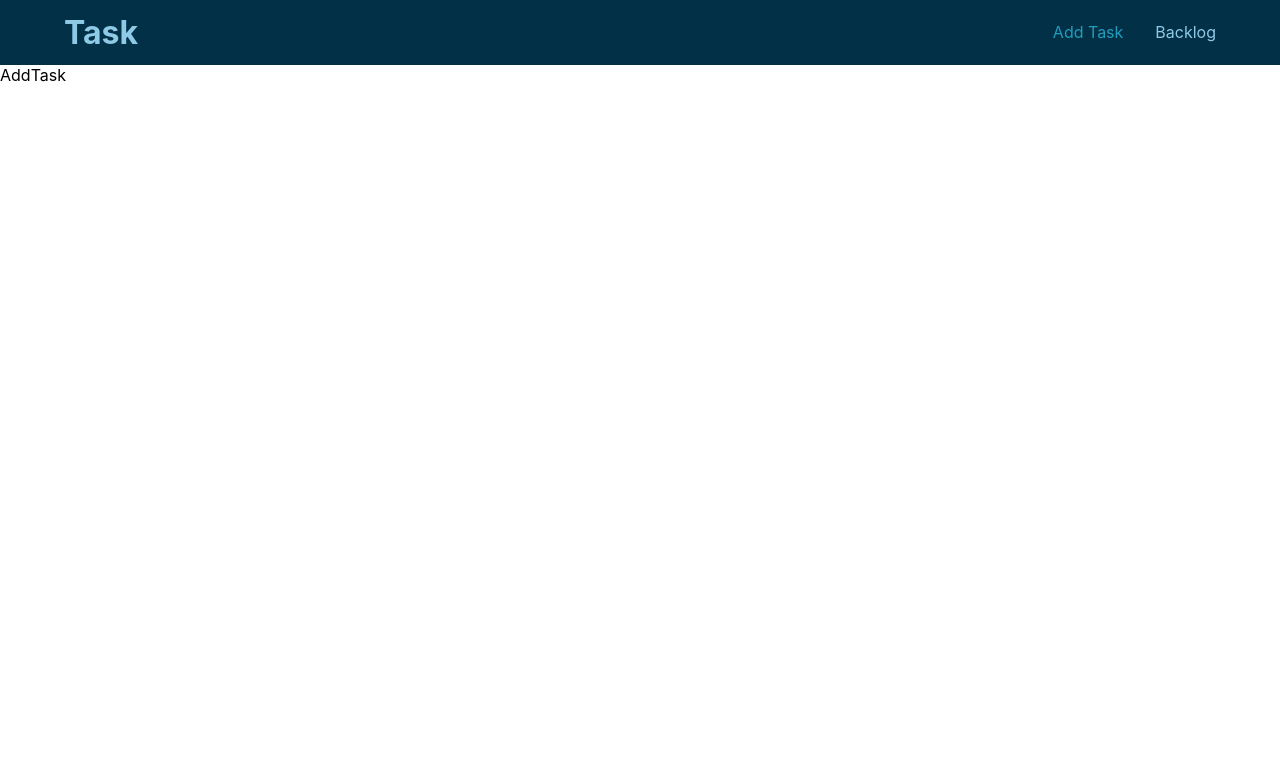
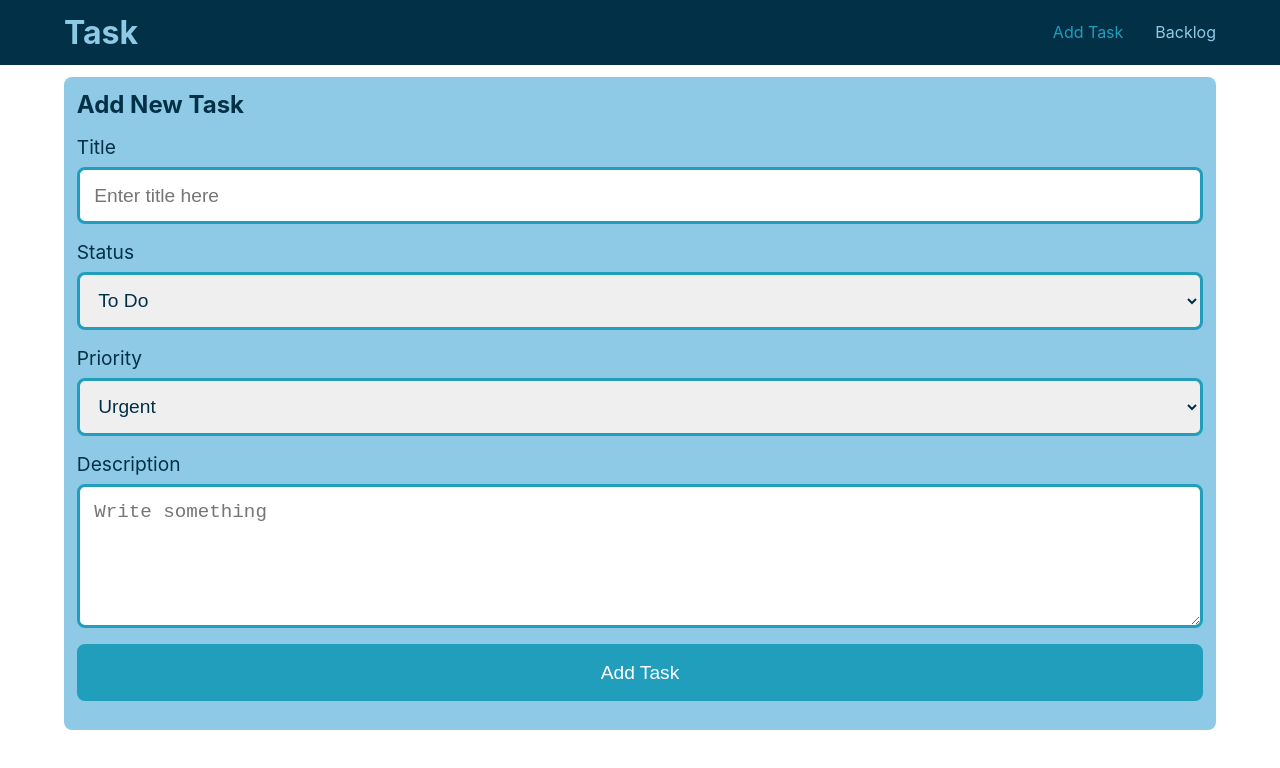
Before and after one commit to mahmoudamanaa/task-management-system, a React (Vite) app: page /add-task in a window 1280 px wide. Shown: the top 768 px of the page. Built offline with nearby package versions, Linux system fonts and the light colour scheme.

Commit message:
[DEV] finishing working on the add task page

```diff
--- a/package.json
+++ b/package.json
@@ -10,9 +10,12 @@
     "preview": "vite preview"
   },
   "dependencies": {
+    "@hookform/resolvers": "^3.3.2",
     "react": "^18.2.0",
     "react-dom": "^18.2.0",
-    "react-router-dom": "^6.18.0"
+    "react-hook-form": "^7.48.2",
+    "react-router-dom": "^6.18.0",
+    "yup": "^1.3.2"
   },
   "devDependencies": {
     "@types/react": "^18.2.15",
--- /dev/null
+++ b/src/components/Form.jsx
@@ -0,0 +1,95 @@
+import styles from "./Form.module.css";
+
+import { useForm } from "react-hook-form";
+import * as yup from "yup";
+import { yupResolver } from "@hookform/resolvers/yup";
+import { useTasks } from "../contexts/TasksContext";
+import { useNavigate } from "react-router";
+
+const schema = yup.object().shape({
+  title: yup.string().required(),
+  status: yup.string().required(),
+  priority: yup.string().required(),
+  description: yup.string().required(),
+});
+
+export default function Form() {
+  const {
+    register,
+    handleSubmit,
+    formState: { errors },
+    reset,
+  } = useForm({
+    resolver: yupResolver(schema),
+  });
+
+  const { addTask } = useTasks();
+
+  const navigate = useNavigate();
+
+  function handleFormSubmit(data) {
+    addTask(data.title, data.status, data.priority, data.description);
+    reset();
+    navigate("/");
+  }
+
+  return (
+    <form onSubmit={handleSubmit(handleFormSubmit)} className={styles.form}>
+      <div className={styles.formAction}>
+        <label htmlFor="title">Title</label>
+        <input
+          type="text"
+          name="title"
+          id="title"
+          placeholder="Enter title here"
+          {...register("title")}
+          className={errors.title ? styles.inputError : ""}
+        />
+        <p>{errors.title?.message}</p>
+      </div>
+      <div className={styles.formAction}>
+        <label htmlFor="status">Status</label>
+        <select
+          name="status"
+          id="status"
+          {...register("status")}
+          className={errors.status ? styles.inputError : ""}
+        >
+          <option value="To Do">To Do</option>
+          <option value="In Progress">In Progress</option>
+          <option value="Testing">Testing</option>
+          <option value="Done">Done</option>
+        </select>
+        <p>{errors.status?.message}</p>
+      </div>
+      <div className={styles.formAction}>
+        <label htmlFor="priority">Priority</label>
+        <select
+          name="priority"
+          id="priority"
+          {...register("priority")}
+          className={errors.priority ? styles.inputError : ""}
+        >
+          <option value="Urgent">Urgent</option>
+          <option value="Normal">Normal</option>
+        </select>
+        <p>{errors.priority?.message}</p>
+      </div>
+      <div className={styles.formAction}>
+        <label htmlFor="description">Description</label>
+        <textarea
+          name="description"
+          id="description"
+          rows={5}
+          placeholder="Write something"
+          {...register("description")}
+          className={errors.description ? styles.inputError : ""}
+        ></textarea>
+        <p>{errors.description?.message}</p>
+      </div>
+      <div className={styles.formAction}>
+        <button type="submit">Add Task</button>
+      </div>
+    </form>
+  );
+}
--- /dev/null
+++ b/src/components/Form.module.css
@@ -0,0 +1,46 @@
+.form {
+  margin-top: 1rem;
+}
+
+.form .formAction {
+  margin: 1rem 0;
+  display: flex;
+  flex-direction: column;
+}
+
+.form .formAction label {
+  margin-bottom: 0.5rem;
+  font-size: 1.2rem;
+}
+
+.form .formAction input,
+.form .formAction select,
+.form .formAction textarea,
+.form .formAction button {
+  padding: 0.9rem;
+  font-size: 1.2rem;
+  border-radius: 0.5rem;
+  border: 0.2rem solid var(--middleblue);
+  color: var(--darkblue);
+}
+
+.form .formAction input:focus,
+.form .formAction select:focus,
+.form .formAction textarea:focus {
+  border: 0.2rem solid var(--darkblue);
+  outline: none;
+}
+
+.form .formAction button {
+  cursor: pointer;
+  background-color: var(--middleblue);
+  color: white;
+}
+
+.form p {
+  color: darkred;
+}
+
+.form .formAction .inputError {
+  border: 0.2rem solid darkred;
+}
--- /dev/null
+++ b/src/components/FormContainer.jsx
@@ -0,0 +1,11 @@
+import Form from "./Form";
+import styles from "./FormContainer.module.css";
+
+export default function FormContainer() {
+  return (
+    <article className={styles.formContainer}>
+      <h1>Add New Task</h1>
+      <Form />
+    </article>
+  );
+}
--- /dev/null
+++ b/src/components/FormContainer.module.css
@@ -0,0 +1,6 @@
+.formContainer {
+  background-color: var(--lightblue);
+  color: var(--darkblue);
+  padding: 0.8rem;
+  border-radius: 0.5rem;
+}
--- a/src/contexts/TasksContext.jsx
+++ b/src/contexts/TasksContext.jsx
@@ -1,93 +1,24 @@
-import { createContext, useContext } from "react";
+import { createContext, useContext, useState } from "react";
 
 const TasksContext = createContext();
 
-const DUMMY_TASKS = [
-  {
-    id: "158962",
-    title: "Task 1",
-    status: "To Do",
-    priority: "Urgent",
-    description:
-      "lorem ipsum lorem ipsum lorem ipsum lorem ipmsum lorem ipsum lorem ipsum lorem ipsum lorem ipsum lorem ipmsum lorem ipsum",
-  },
-  {
-    id: "125473",
-    title: "Task 2",
-    status: "To Do",
-    priority: "Normal",
-    description:
-      "lorem ipsum lorem ipsum lorem ipsum lorem ipmsum lorem ipsum lorem ipsum lorem ipsum lorem ipsum lorem ipmsum lorem ipsum",
-  },
-  {
-    id: "147986",
-    title: "Task 3",
-    status: "To Do",
-    priority: "Urgent",
-    description:
-      "lorem ipsum lorem ipsum lorem ipsum lorem ipmsum lorem ipsum lorem ipsum lorem ipsum lorem ipsum lorem ipmsum lorem ipsum",
-  },
-  {
-    id: "123478",
-    title: "Task 4",
-    status: "In Progress",
-    priority: "Urgent",
-    description:
-      "lorem ipsum lorem ipsum lorem ipsum lorem ipmsum lorem ipsum lorem ipsum lorem ipsum lorem ipsum lorem ipmsum lorem ipsum",
-  },
-  {
-    id: "100086",
-    title: "Task 5",
-    status: "In Progress",
-    priority: "Urgent",
-    description:
-      "lorem ipsum lorem ipsum lorem ipsum lorem ipmsum lorem ipsum lorem ipsum lorem ipsum lorem ipsum lorem ipmsum lorem ipsum",
-  },
-  {
-    id: "102356",
-    title: "Task 6",
-    status: "Testing",
-    priority: "Normal",
-    description:
-      "lorem ipsum lorem ipsum lorem ipsum lorem ipmsum lorem ipsum lorem ipsum lorem ipsum lorem ipsum lorem ipmsum lorem ipsum",
-  },
-  {
-    id: "108503",
-    title: "Task 7",
-    status: "Testing",
-    priority: "Urgent",
-    description:
-      "lorem ipsum lorem ipsum lorem ipsum lorem ipmsum lorem ipsum lorem ipsum lorem ipsum lorem ipsum lorem ipmsum lorem ipsum",
-  },
-  {
-    id: "141414",
-    title: "Task 8",
-    status: "Done",
-    priority: "Normal",
-    description:
-      "lorem ipsum lorem ipsum lorem ipsum lorem ipmsum lorem ipsum lorem ipsum lorem ipsum lorem ipsum lorem ipmsum lorem ipsum",
-  },
-  {
-    id: "170170",
-    title: "Task 9",
-    status: "Done",
-    priority: "Urgent",
-    description:
-      "lorem ipsum lorem ipsum lorem ipsum lorem ipmsum lorem ipsum lorem ipsum lorem ipsum lorem ipsum lorem ipmsum lorem ipsum",
-  },
-  {
-    id: "142536",
-    title: "Task 10",
-    status: "Done",
-    priority: "Urgent",
-    description:
-      "lorem ipsum lorem ipsum lorem ipsum lorem ipmsum lorem ipsum lorem ipsum lorem ipsum lorem ipsum lorem ipmsum lorem ipsum",
-  },
-];
+export function TasksProvider({ children }) {
+  const [tasks, setTasks] = useState([]);
 
-export function TasksProvider({ children }) {
+  function addTask(title, status, priority, description) {
+    const newTask = {
+      id: Math.floor(Math.random() * 900000) + 100000,
+      title,
+      status,
+      priority,
+      description,
+    };
+
+    setTasks((current) => [...current, newTask]);
+  }
+
   return (
-    <TasksContext.Provider value={{ tasks: DUMMY_TASKS }}>
+    <TasksContext.Provider value={{ tasks, addTask }}>
       {children}
     </TasksContext.Provider>
   );
--- a/src/pages/AddTask.jsx
+++ b/src/pages/AddTask.jsx
@@ -1,3 +1,9 @@
+import FormContainer from "../components/FormContainer";
+
 export default function AddTask() {
-  return <div>AddTask</div>;
+  return (
+    <main>
+      <FormContainer />
+    </main>
+  );
 }
```
Also changed, not shown: 1 other file (tests, documents, lock files or other folders).
